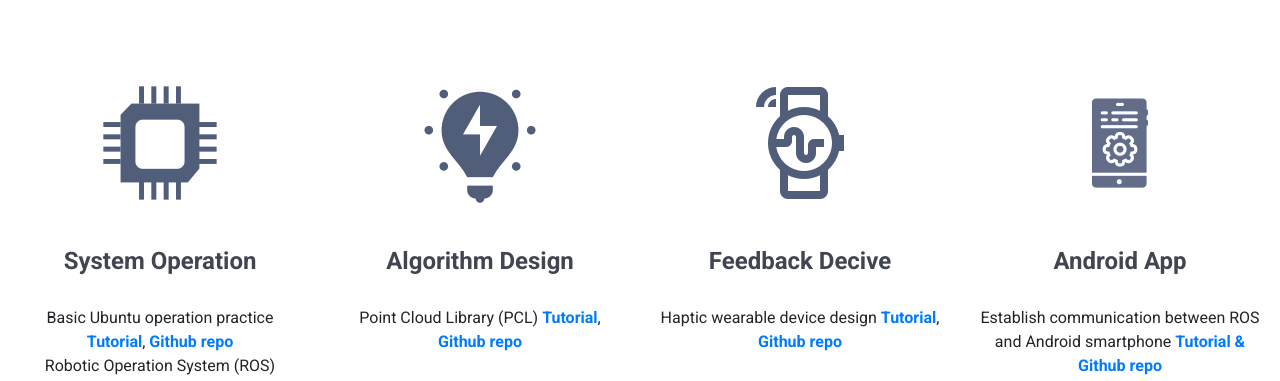
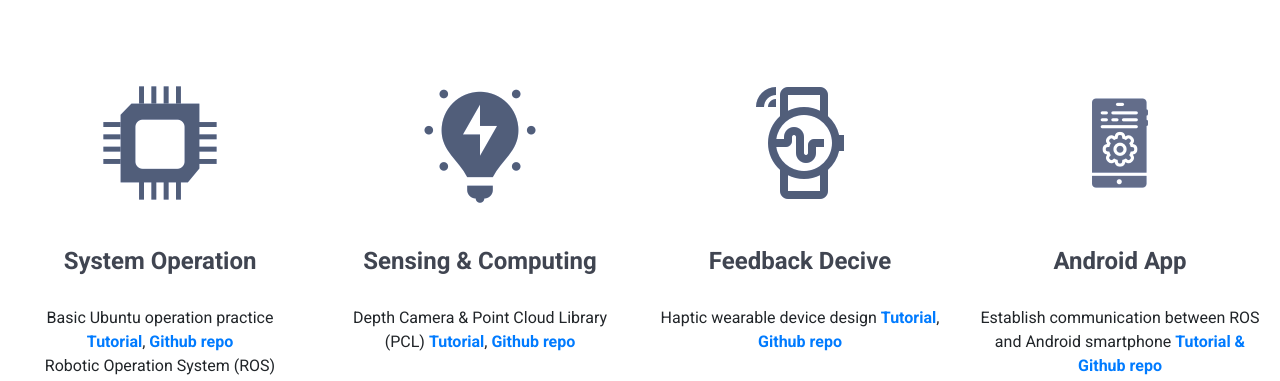
Before and after one commit to OpenPPAT/OpenPPAT.github.io, a plain HTML site: page index.html in a window 1280 px wide. Shown: the part 569-950 px from the top of the page. Drawn offline with Linux system fonts and the light colour scheme.

Commit message:
change module name

```diff
--- a/index.html
+++ b/index.html
@@ -97,8 +97,8 @@
         <div class="single-more-service-area">
             <div class="more-service-content text-center wow fadeInUp" data-wow-delay=".6s">
                 <img src="img/core-img/algorithm.png" alt="">
-                <h4>Algorithm design</h4>
-                <li>Point Cloud Library (PCL) <a href="https://drive.google.com/drive/folders/1_64pEy_pGdfARJsGIv__2kLUac1j_jqd">Tutorial</a>, <a href="https://github.com/OpenPPAT/hcc-lab3">Github repo</a></li>
+                <h4>Sensing & Computing</h4>
+                <li>Depth Camera & Point Cloud Library (PCL) <a href="https://drive.google.com/drive/folders/1_64pEy_pGdfARJsGIv__2kLUac1j_jqd">Tutorial</a>, <a href="https://github.com/OpenPPAT/hcc-lab3">Github repo</a></li>
             </div>
         </div>
         <div class="single-more-service-area">
```
